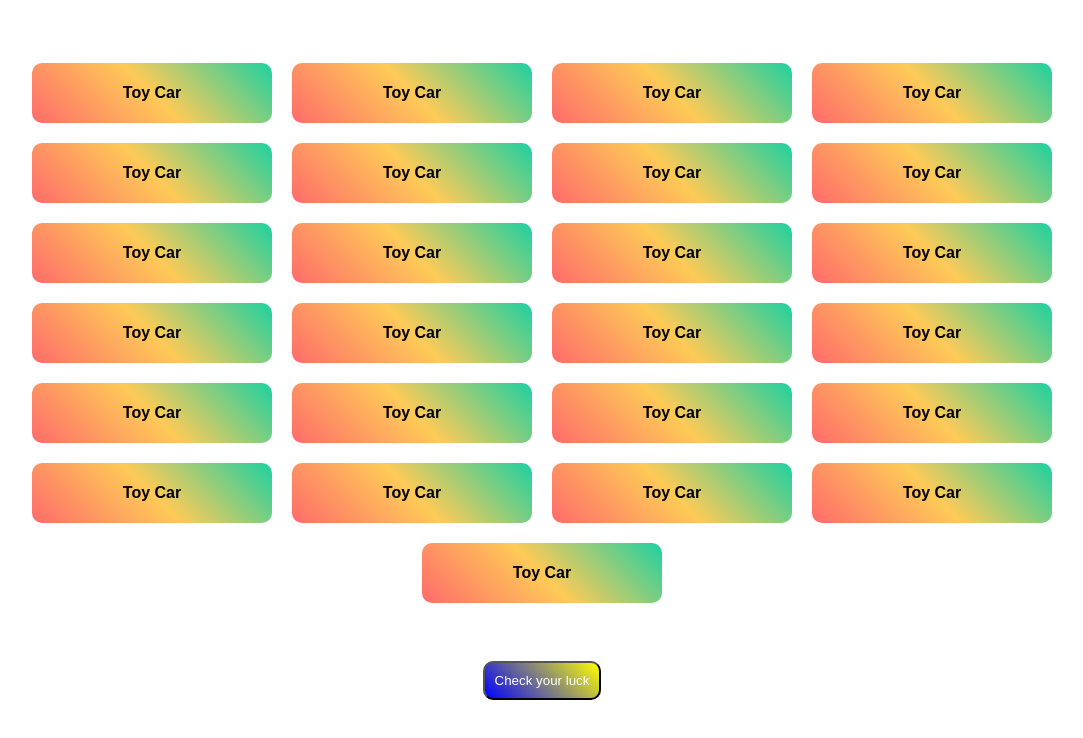
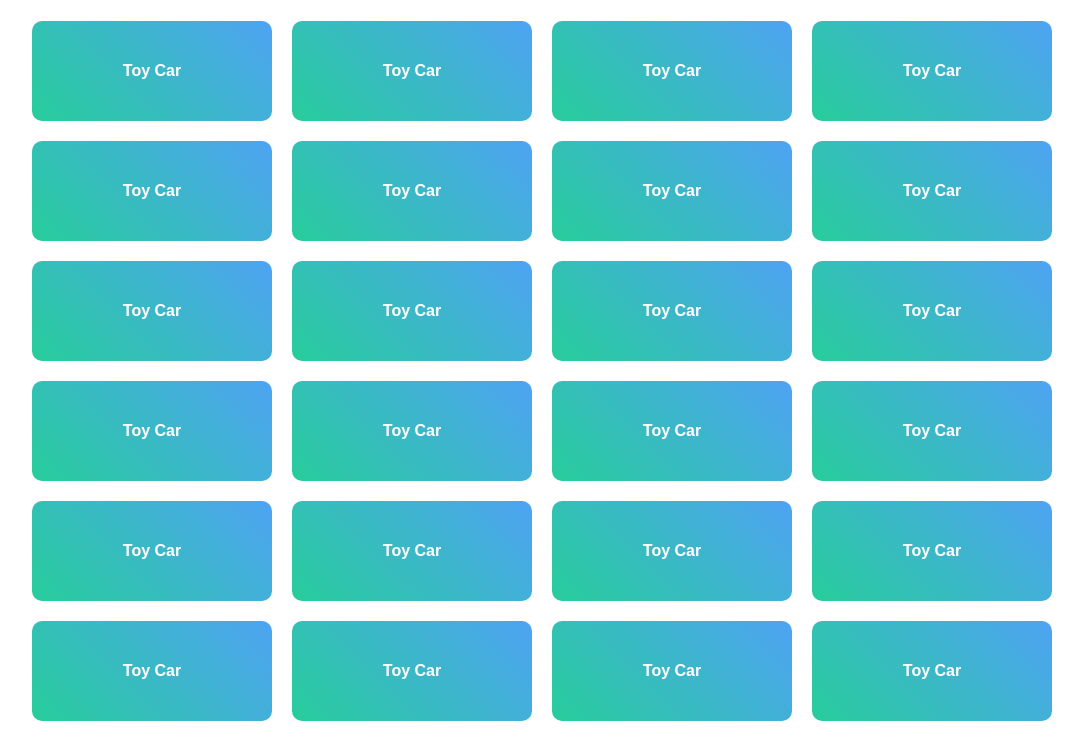
Before and after one commit to Stack-Naveen/Spin-N-Win, a plain HTML site: page index.html in a window 1280 px wide. Shown: the part 86-824 px from the top of the page, without its empty margins (98-1181 px from the left). Before the commit the page ends 800 px from the top, so only its background shows below. Drawn offline with Linux system fonts and the light colour scheme.

Commit message:
add/update css styling

```diff
--- a/styles.css
+++ b/styles.css
@@ -8,17 +8,17 @@ body{
     justify-content: center;
     align-items: center;
     flex-wrap: wrap;
+    width: 100%;
+    min-height: 100vh;
+    font-family: Arial, sans-serif;
+    /* background-color: blueviolet; */
 
-  width: 100%;
-  min-height: 100vh;
-  font-family: Arial, sans-serif;
-  /* background-color: blueviolet; */
-}
+    }
 
 h1{
     text-align: center;
     margin: 20px 0px;
-    /* background-color: blanchedalmond; */
+
 }
 
 .gifts-container{
@@ -36,10 +36,10 @@ h1{
 .gifts{
 
     width: 240px;
-    height: 60px;
-    background-color: aqua;
-    background: linear-gradient(45deg, #ff6b6b, #feca57, #1dd1a1);
-
+    height: 100px;
+   /*  background-color: aqua;  */
+    background: linear-gradient(45deg, rgb(39, 205, 155), rgb(78, 163, 243) );
+    color: white;
     display: flex;
     justify-content: center;
     align-items: center;
@@ -50,14 +50,21 @@ h1{
 }
 
 .luckyBtn{
-   /*  background-color: darkslateblue; */
-    background: linear-gradient(45deg, blue, yellow);
+    background-color: darkslateblue;
+    /* background: linear-gradient(45deg, blue); */
     padding: 10px;
     color: white;
     border-radius: 10px;
+    border: none;
+    bottom: 10px;
+    margin-bottom: 30px;
 
 }
 
 .luckyBtn:hover{
     background-color: rgb(64, 37, 235);
+    cursor: pointer;
+    transition: 0.5s ease;
+    transform: scale(1.05);
+
 }
```
